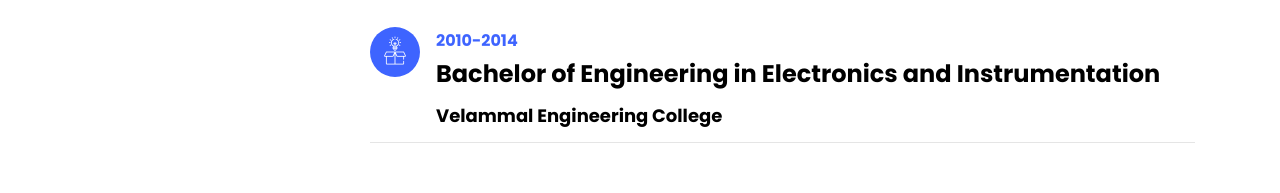
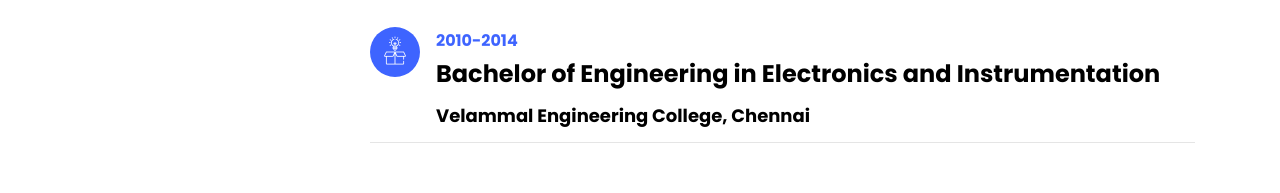
Before and after one commit to gurugovindaprasad/gurugovindaprasad.github.io, a plain HTML site: page index.html in a window 1280 px wide. Shown: the part 3279-3472 px from the top of the page. Drawn offline with Linux system fonts and the light colour scheme; files whose address does not match are found by name.

Commit message:
updated college name

```diff
--- a/index.html
+++ b/index.html
@@ -253,7 +253,7 @@
 						  <div class="text pl-3">
 							  <span class="date">2010-2014</span>
 							  <h2>Bachelor of Engineering in Electronics and Instrumentation</h2>
-							  <span class="position">Velammal Engineering College</span>
+							  <span class="position">Velammal Engineering College, Chennai</span>
 							  <!-- <p>A small river named Duden flows by their place and supplies it with the necessary regelialia. It is a paradisematic country, in which roasted parts of sentences fly into your mouth.</p> -->
 						  </div>
 					  </div>
```
